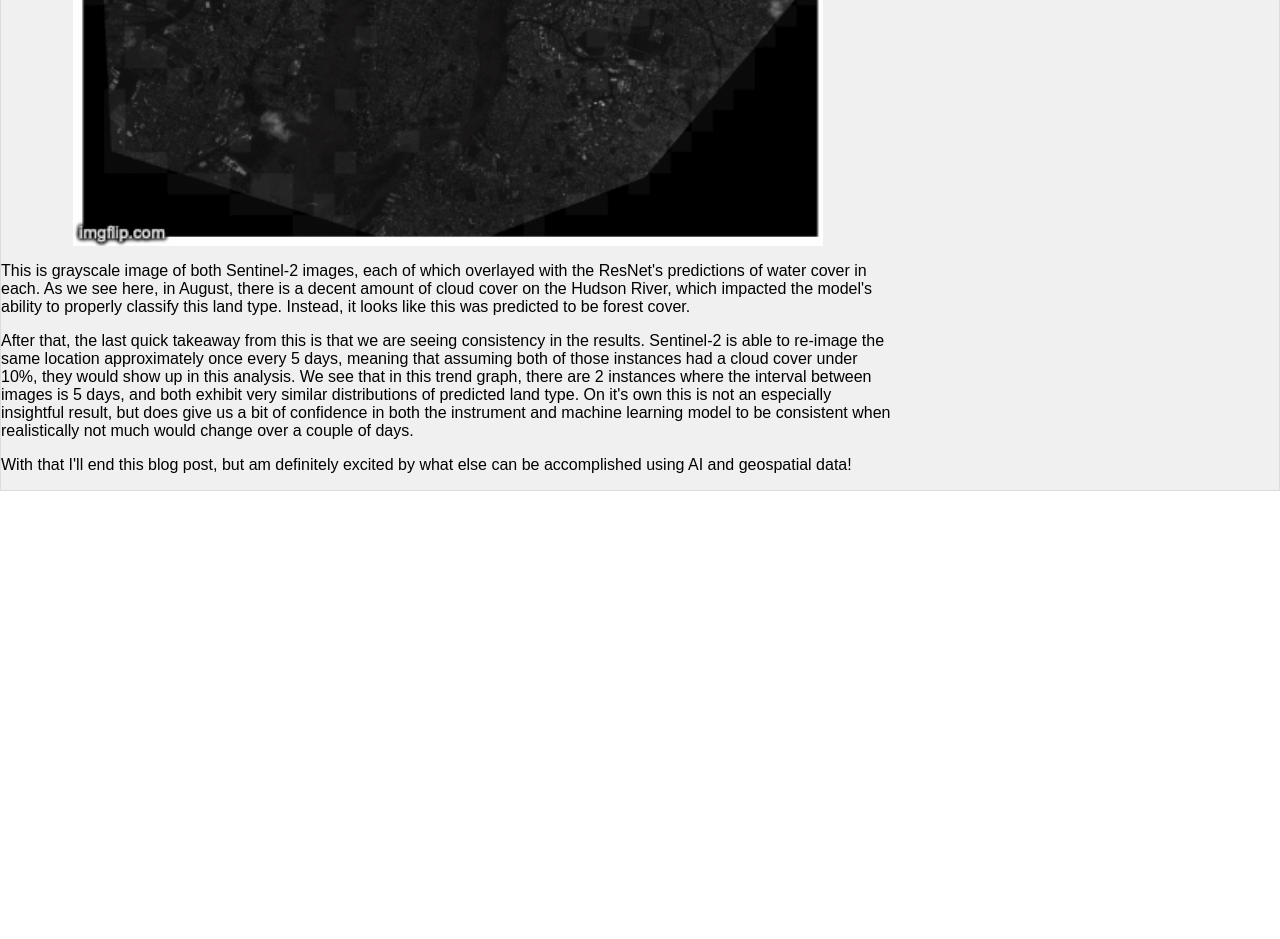
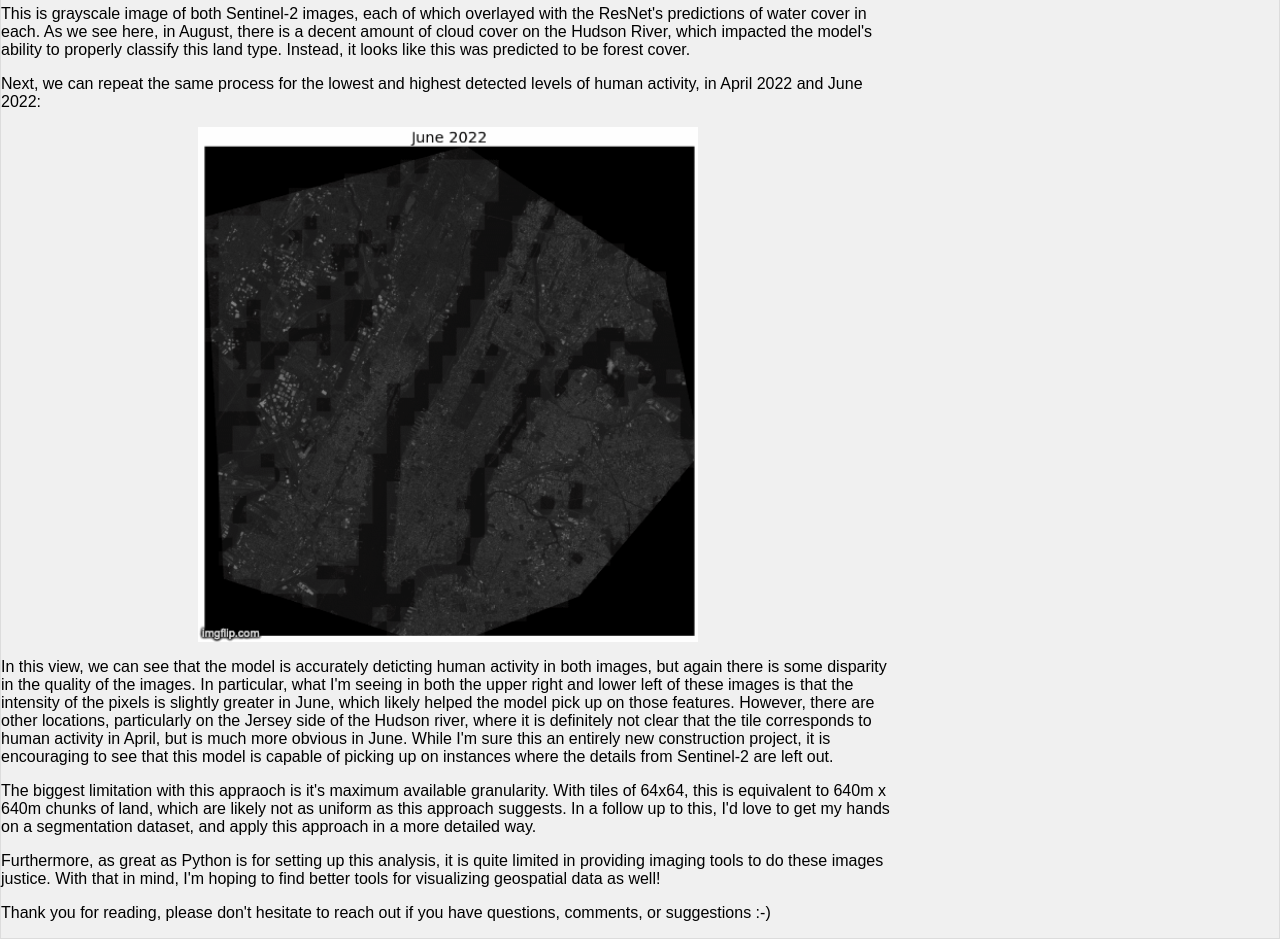
Before and after one commit to nkasmanoff/nkasmanoff.github.io, a React (Create React App) app: page /blog in a window 1280 px wide. Shown: the part 3540-4479 px from the top of the page. Before the commit the page ends 4031 px from the top, so only its background shows below. Built offline with nearby package versions, Linux system fonts and the light colour scheme.

Commit message:
update post

```diff
--- a/src/pages/Resume.js
+++ b/src/pages/Resume.js
@@ -1,5 +1,5 @@
 
-import React, { useState } from 'react';
+import React from 'react';
 import resume from '../images/Noah_Kasmanoff_Resume.pdf'
 
 
--- a/src/pages/blogPosts/nycSentinel.js
+++ b/src/pages/blogPosts/nycSentinel.js
@@ -3,6 +3,8 @@ import titleImage from '../../images/nycTitleImage.png'
 import landCover from '../../images/landCover.png'
 import waterLevels from '../../images/waterLevels.gif'
 import landCoverTrends from '../../images/landCoverTrends.png'
+import humanActivity from '../../images/humanActivity.gif'
+
 function nycSentinel(){
 
     return (<article className="blogPost" justify="center">
@@ -110,18 +112,33 @@ function nycSentinel(){
             </p>
 
 
-            <img src={waterLevels} alt="my-gif" justify="center" className="projectImage"  width ="750"/>
+            <img src={waterLevels} alt="my-gif" justify="center" className="projectImage"  width ="500"/>
             <p>  This is grayscale image of both Sentinel-2 images, each of which overlayed with the ResNet's predictions of water cover in each. As we see here, in August, there is a decent amount of cloud cover on the Hudson River, which impacted
                 the model's ability to properly classify this land type. Instead, it looks like this was predicted to be forest cover.</p>
 
             </p>
 
-            <p>After that, the last quick takeaway from this is that we are seeing consistency in the results. Sentinel-2 is able to re-image the same location approximately once every 5 days, meaning that assuming both of those instances
-                had a cloud cover under 10%, they would show up in this analysis. We see that in this trend graph, there are 2 instances where the interval between images is 5 days, and both exhibit very similar distributions
-                of predicted land type. On it's own this is not an especially insightful result, but does give us a bit of confidence in both the instrument and machine learning model to be consistent when realistically not much would change over a couple of days.
+            <p> Next, we can repeat the same process for the lowest and highest detected levels of human activity, in April 2022 and June 2022:</p>
+
+            <img src={humanActivity} alt="my-gif" justify="center" className="projectImage"  width ="500"/>
+
+            <p> In this view, we can see that the model is accurately deticting human activity in both images, but again there is some disparity in the quality of the images.
+
+                In particular, what I'm seeing in both the upper right and lower left of these images is that the intensity of the pixels is slightly greater in June,
+                which likely helped the model pick up on those features. However, there are other locations, particularly on the Jersey side of the Hudson river, where it is definitely
+
+                not clear that the tile corresponds to human activity in April, but is much more obvious in June. While I'm sure this an entirely new construction project, it is encouraging to see
+                that this model is capable of picking up on instances where the details from Sentinel-2 are left out.</p>
+
+
+
+            <p>The biggest limitation with this appraoch is it's maximum available granularity. With tiles of 64x64, this is equivalent to 640m x 640m chunks of land, which are likely not as uniform
+                as this approach suggests. In a follow up to this, I'd love to get my hands on a segmentation dataset, and apply this approach in a more detailed way.
             </p>
 
-            <p>With that I'll end this blog post, but am definitely excited by what else can be accomplished using AI and geospatial data!</p>
+            <p> Furthermore, as great as Python is for setting up this analysis, it is quite limited in providing imaging tools to do these images justice. With that in mind, I'm hoping to find better tools for visualizing geospatial data as well! </p>
+
+            <p>Thank you for reading, please don't hesitate to reach out if you have questions, comments, or suggestions :-) </p>
 
              </article>)
 
```
Also changed, not shown: src/images/humanActivity.gif (added).
